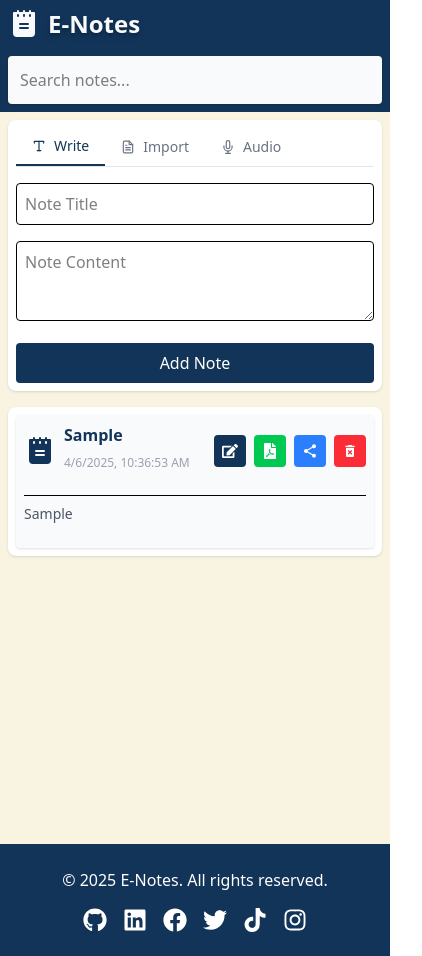
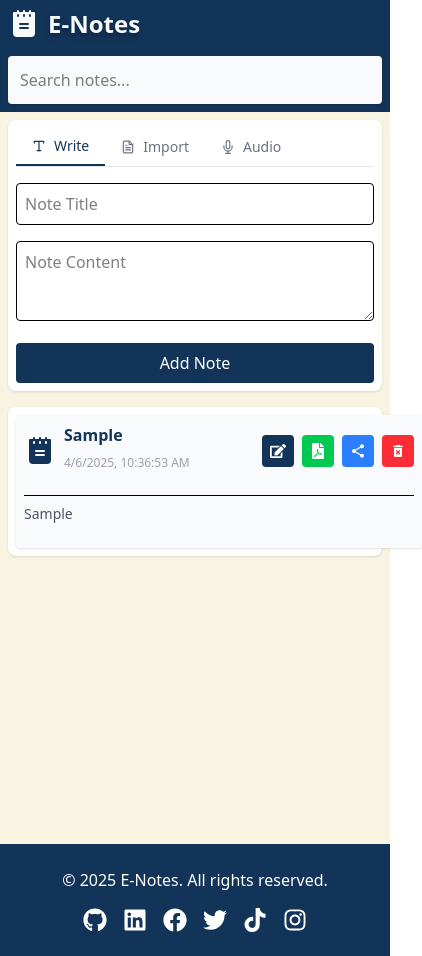
Before and after one commit to MoketeTyabekana/ai-projects, a React (Vite) app in the folder e-notes/: page / in a window 390 px wide. Both pictures are taken after typing "Sample", "Sample" into the empty fields and a click on the button "Add Note". Shown: the whole page, 422 px wide, since content can reach past the window. Built offline with nearby package versions, Linux system fonts and the light colour scheme.

Commit message:
Refactor Note component layout; adjust justification and width for improved responsiveness and readability

```diff
--- a/e-notes/src/components/Note.jsx
+++ b/e-notes/src/components/Note.jsx
@@ -15,7 +15,7 @@ const Note = ({ note, editNote, deleteNote }) => {
   return (
 
     <div className="bg-gray-50 md:p-4 p-2 md:rounded-lg rounded-sm md:shadow-md shadow-sm flex flex-col items-center ">
-      <div className="flex items-center justify-between w-full md:mb-4 mb-2 md:gap-4 gap-2">
+      <div className="flex items-center md:justify-between w-full md:mb-4 mb-2 md:gap-4 gap-2">
         <PiNotepadFill className="text-button-bg rounded text-primary md:w-10 w-8 h-auto" />
         <div className="flex-1">
           <h3 className="md:text-lg text-md font-semibold mb-2 text-primary">{note.title}</h3>
@@ -51,7 +51,7 @@ const Note = ({ note, editNote, deleteNote }) => {
 
       <div className="w-full">
       <hr className="bg-primary  my-2" />
-        <p className="text-gray-600 mb-4 text-left text-sm md:text-md text-wrap">
+        <p className="text-gray-600 mb-4 text-left text-sm md:text-md text-wrap w-screen md:w-full">
           {isExpanded ? note.content : truncatedContent}
           {note.content.length > 100 && (
             <button
```
